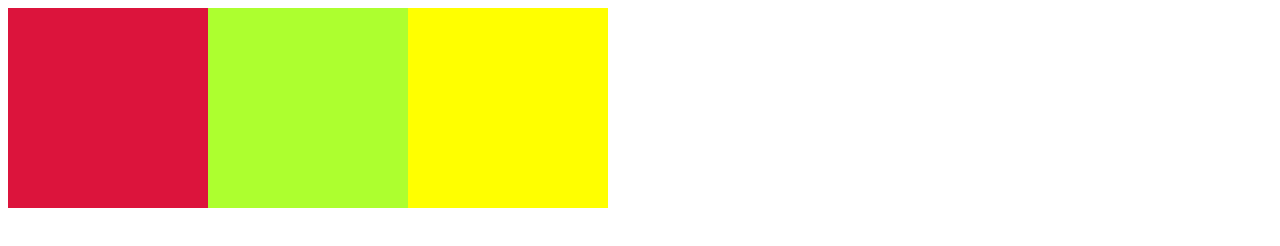
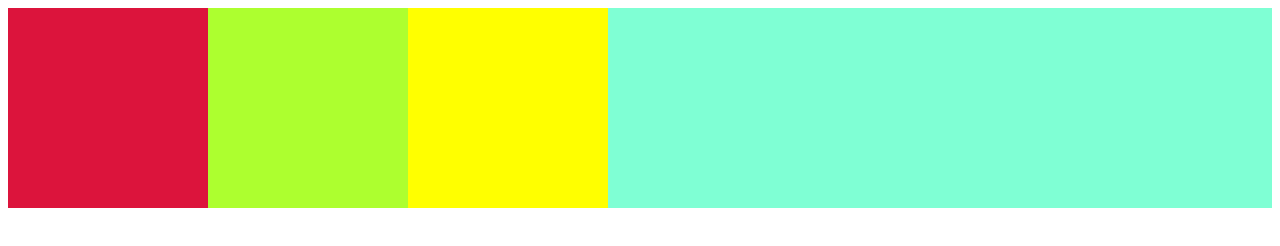
Before and after one commit to Presnia/positioning-css, a plain HTML site: page index.html in a window 1280 px wide. Drawn offline with Linux system fonts and the light colour scheme.

Commit message:
1-й способ отменить схлопывание

```diff
--- a/styles/style.css
+++ b/styles/style.css
@@ -4,7 +4,7 @@ div.container {
   /*
   Первый способ отменить схлопывание
   */
-  /* overflow: auto; */
+  overflow: auto;
 }
 div.container > div {
   width: 200px;
@@ -18,7 +18,7 @@ div.container > div {
 }
 #elem2 {
   background-color: greenyellow;
-  float: left;
+  float: left ;
 }
 #elem3 {
   background-color: yellow;
```
